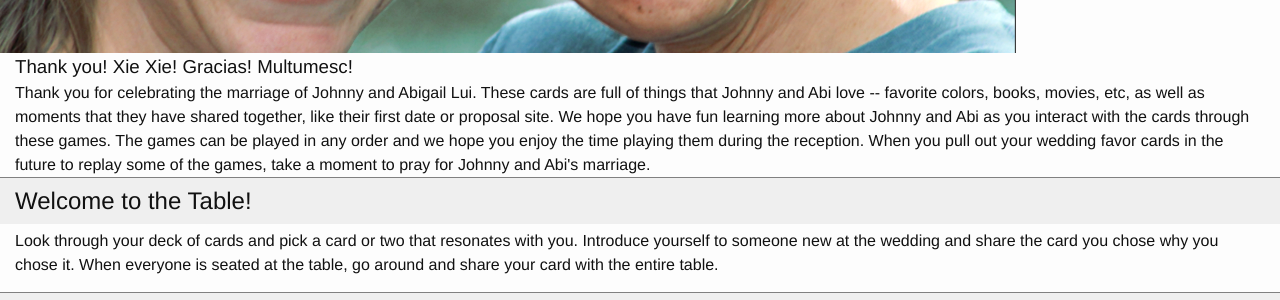
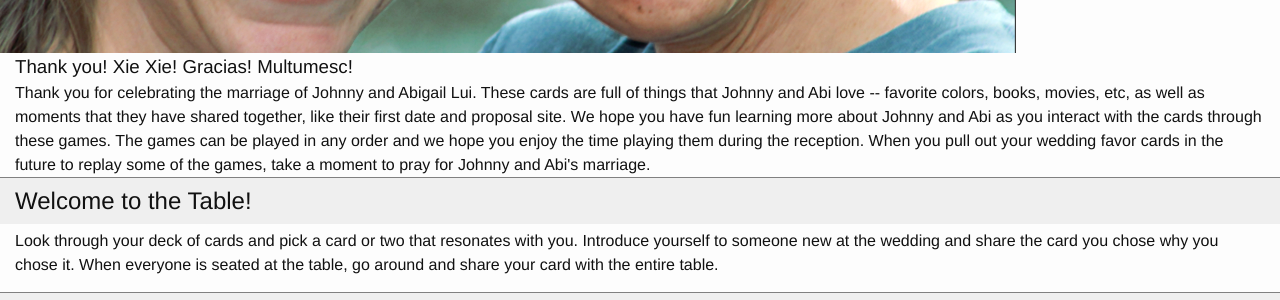
Before and after one commit to rlskoeser/sasgames-cards, a Jekyll site: the page built from _posts/2016-02-20-johnny-and-abi.html, in a window 1280 px wide and 900 px high. Shown: the part 326-626 px from the top of the window. Built offline with Jekyll 4.4.1, drawn with Linux system fonts in a browser that asks for light colours; nearby versions of some CDN libraries.

Commit message:
Update 2016-02-20-johnny-and-abi.html

```diff
--- a/_posts/2016-02-20-johnny-and-abi.html
+++ b/_posts/2016-02-20-johnny-and-abi.html
@@ -13,7 +13,7 @@ extra_js:
 <h1 class="page-heading">Johnny and Abi Wedding cards</h1>
 
 <H3>Thank you! Xie Xie! Gracias! Multumesc! </h3>
-<p>Thank you for celebrating the marriage of Johnny and Abigail Lui. These cards are full of things that Johnny and Abi love -- favorite colors, books, movies, etc, as well as moments that they have shared together, like their first date or proposal site. We hope you have fun learning more about Johnny and Abi as you interact with the cards through these games. The games can be played in any order and we hope you enjoy the time playing them during the reception. When you pull out your wedding favor cards in the future to replay some of the games, take a moment to pray for Johnny and Abi's marriage.</p>
+<p>Thank you for celebrating the marriage of Johnny and Abigail Lui. These cards are full of things that Johnny and Abi love -- favorite colors, books, movies, etc, as well as moments that they have shared together, like their first date and proposal site. We hope you have fun learning more about Johnny and Abi as you interact with the cards through these games. The games can be played in any order and we hope you enjoy the time playing them during the reception. When you pull out your wedding favor cards in the future to replay some of the games, take a moment to pray for Johnny and Abi's marriage.</p>
 
 <div class="game-rules" id="welcome">
     <input id="welcome-toggle" type="checkbox" class="checkbox-toggle"  checked="checked" />
```
